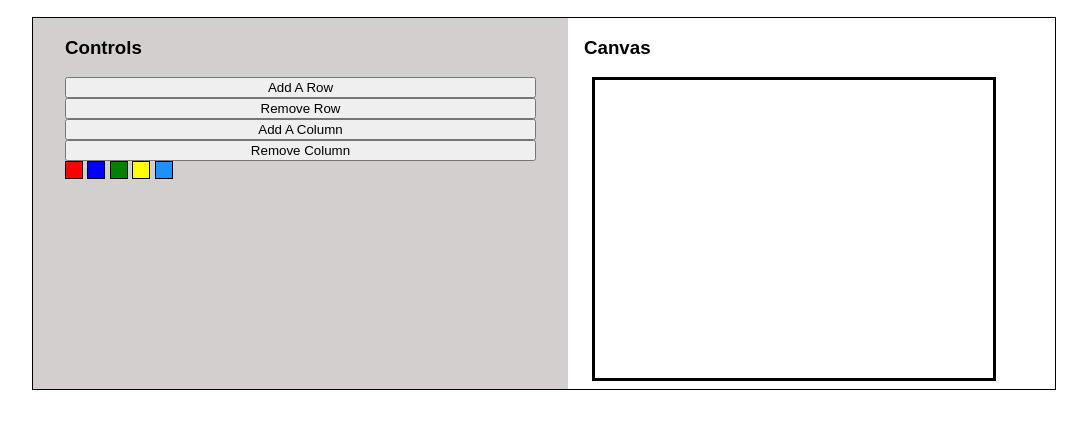
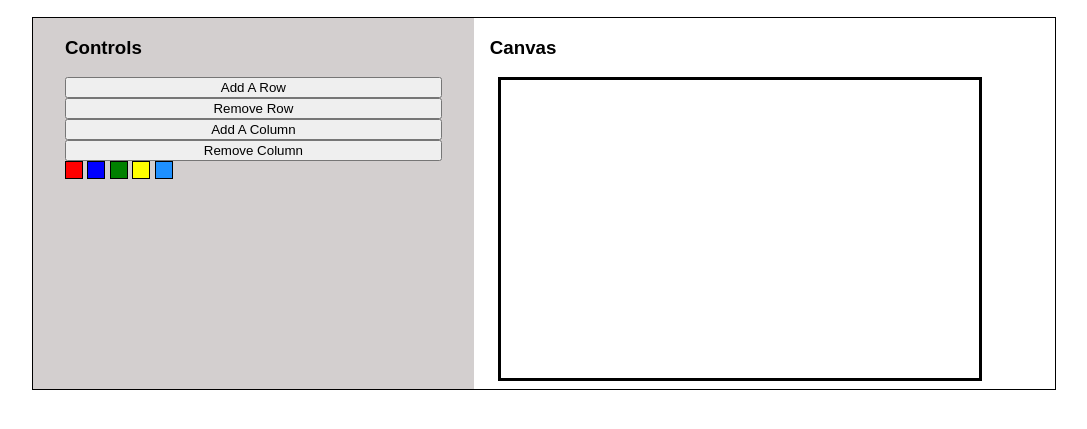
Before and after one commit to MariaSLapshina/acme-pixels, a plain HTML site: page index.html in a window 1280 px wide. Shown: the part 51-480 px from the top of the page, without its empty margins (96-1183 px from the left). Drawn offline with Linux system fonts and the light colour scheme.

Commit message:
altered for width

```diff
--- a/styles.css
+++ b/styles.css
@@ -11,7 +11,7 @@ body {
 }
 
 #controls {
-    flex: 1;
+    flex: 2;
     background-color:rgb(211, 207, 207);
     padding: 0 2rem;
     display: flex;
@@ -35,13 +35,13 @@ body {
 }
 
 #canvas {
-    flex: 1;
+    flex: 3;
     margin-left: 1rem;
 }
 
 #grid {
     height: 300px;
-    width: 400px;
+    width: 85%;
     border: black solid 2px;
     display: flex;
     flex-direction: column;
@@ -72,3 +72,14 @@ body {
 #blue {
     background-color: blue;
 }
+/*
+@media(max-width:800px) {
+    #grid {
+        width: 85%;
+    }
+
+    #controls {
+        padding: 0 1rem;
+    }
+}
+*/
```
